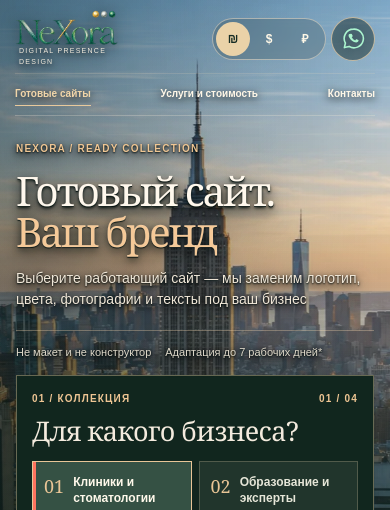
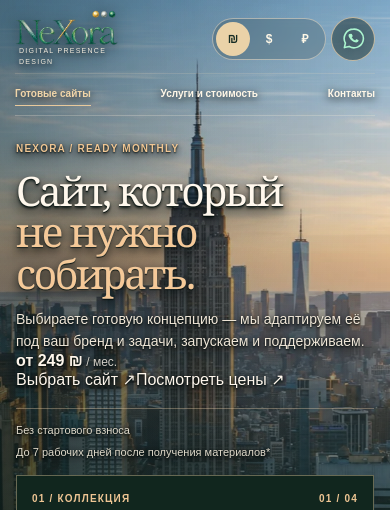
Before and after one commit to tsstish/nexora, a Next.js app: page /building-preview in a window 390 px wide. Shown: the top 510 px of the page. Built offline with nearby package versions, Linux system fonts and the light colour scheme; no server answers.

Commit message:
feat(mobile): clear Ready offer, price and mobile-first navigation

```diff
--- a/src/app/building-preview/MobileShowroom.tsx
+++ b/src/app/building-preview/MobileShowroom.tsx
@@ -48,10 +48,15 @@ export function MobileShowroom({ concepts }: { concepts: Concept[] }) {
   return (
     <div className={styles.mobile}>
       <section className={`${styles.intro} nx-hero-copy`} aria-labelledby="mobile-showroom-title">
-        <span className={styles.eyebrow}>NEXORA / READY COLLECTION</span>
-        <h1 id="mobile-showroom-title">Готовый сайт.<br/><em>Ваш бренд</em></h1>
-        <p>Выберите работающий сайт — мы заменим логотип, цвета, фотографии и тексты под ваш бизнес</p>
-        <div className={styles.introBottom}><span>Не макет и не конструктор</span><span>Адаптация до 7 рабочих дней*</span></div>
+        <span className={styles.eyebrow}>NEXORA / READY MONTHLY</span>
+        <h1 id="mobile-showroom-title">Сайт, который<br/><em>не нужно собирать.</em></h1>
+        <p>Выбираете готовую концепцию — мы адаптируем её под ваш бренд и задачи, запускаем и поддерживаем.</p>
+        <strong className={styles.introPrice}><CurrencyPrice group="monthly" priceId="compact" ils={249} prefix="от " perMonth /></strong>
+        <div className={styles.introActions}>
+          <a href="#mobile-collection">Выбрать сайт ↗</a>
+          <Link href="/pricing">Посмотреть цены ↗</Link>
+        </div>
+        <div className={styles.introBottom}><span>Без стартового взноса</span><span>До 7 рабочих дней после получения материалов*</span></div>
       </section>
 
       <section className={styles.catalog} id="mobile-collection" aria-label="Готовые концепции">
```
